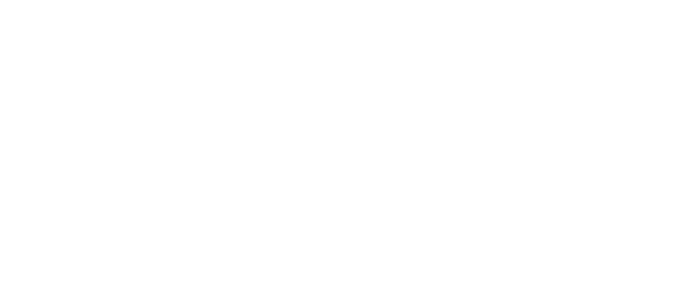
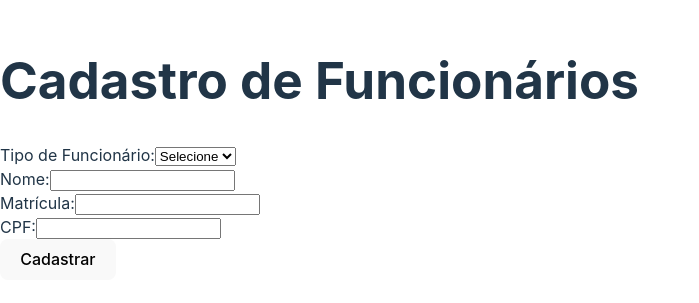
Before and after one commit to BernardoSesiSenai/ExerciciosModulo3, a React (Vite) app in the folder m3s03ex01/: page / in a window 1280 px wide. Shown: the part 251-554 px from the top of the page, without its empty margins (0-699 px from the left). Built offline with nearby package versions, Linux system fonts and the light colour scheme.

Commit message:
Alterado para renderizar o formulário de cadastro.

```diff
--- a/m3s03ex01/src/App.jsx
+++ b/m3s03ex01/src/App.jsx
@@ -1,4 +1,5 @@
 import React from "react";
+import FormularioCadastro from "./Components/FormularioCadastro";
 
 class Usuario {
   constructor(nome, matricula, cpf) {
@@ -55,7 +56,12 @@ function App() {
   console.log(jogador1);
   console.log(tecnico1);
 
-  return <div>{/* Conteúdo do componente App */}</div>;
+  return (
+    <div>
+      <h1>Cadastro de Funcionários</h1>
+      <FormularioCadastro />
+    </div>
+  );
 }
 
 export default App;
```
